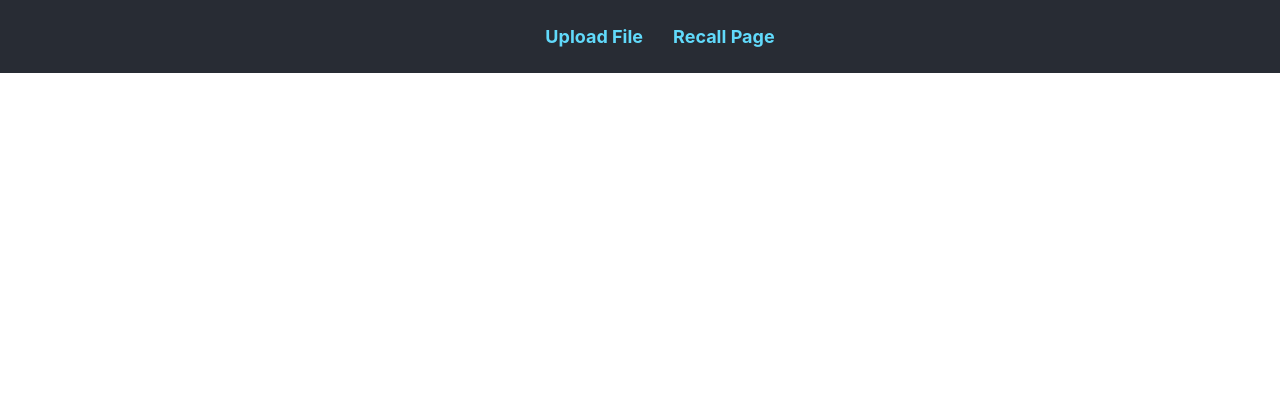
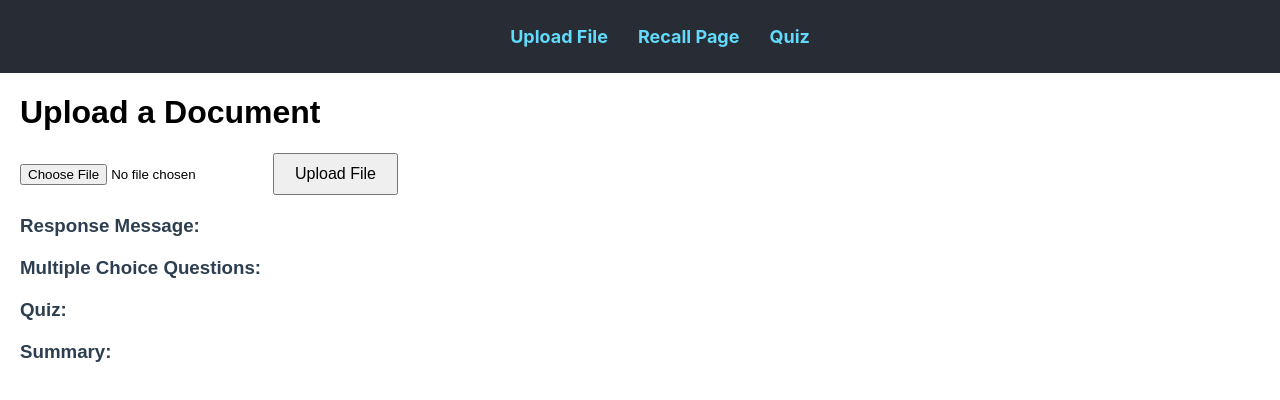
Before and after one commit to MarcoHolden/HooHacks2025, a React (Create React App) app in the folder study_helper/: page /quiz in a window 1280 px wide. Shown: the top 400 px of the page. Built offline with nearby package versions, Linux system fonts and the light colour scheme.

Commit message:
Added Quiz feature

```diff
--- a/study_helper/src/App.js
+++ b/study_helper/src/App.js
@@ -2,6 +2,7 @@ import React, { useState } from 'react';
 import { BrowserRouter as Router, Route, Routes, Link, Navigate } from 'react-router-dom';
 import FileUpload from './components/FileUpload';
 import Recall from './components/Recall';
+import Quiz from './components/Quiz';
 
 const App = () => {
   const [fileProcessed, setFileProcessed] = useState(false);  // This will track if the file has been processed
@@ -18,14 +19,17 @@ const App = () => {
             <li style={{ margin: '0 15px' }}>
               <Link to="/recall" style={linkStyle}>Recall Page</Link>
             </li>
+            <li style={{ margin: '0 15px' }}>
+              <Link to="/quiz" style={linkStyle}>Quiz</Link> {/* 👈 NEW Link */}
+            </li>
           </ul>
         </nav>
 
         {/* Routes */}
         <Routes>
           <Route path="/upload" element={<FileUpload setFileProcessed={setFileProcessed} />} />
-          {/* If file is processed, navigate to Recall page */}
           <Route path="/recall" element={fileProcessed ? <Recall /> : <Navigate to="/upload" />} />
+          <Route path="/quiz" element={<Quiz setFileProcessed={setFileProcessed} />} />
         </Routes>
       </div>
     </Router>
--- a/study_helper/src/components/Quiz.js
+++ b/study_helper/src/components/Quiz.js
@@ -1,99 +1,87 @@
-import React, { useState, useEffect } from 'react';
-import axios from 'axios';
-import Question from './Question';
+import React, { useState } from 'react';
 
 function Quiz() {
-  const [questions, setQuestions] = useState([]);
-  const [currentQuestionIndex, setCurrentQuestionIndex] = useState(0);
-  const [answers, setAnswers] = useState([]);
-  const [questionPerformance, setQuestionPerformance] = useState({});
-  const [questionOrder, setQuestionOrder] = useState([]);
-  const [interactionData, setInteractionData] = useState([]);
-  const [persona, setPersona] = useState(null);
+    const [file, setFile] = useState(null);
+    const [responseMessage, setResponseMessage] = useState('');
+    const [multipleChoiceQuestions, setMultipleChoiceQuestions] = useState('');
+    const [quiz, setQuiz] = useState('');
+    const [summary, setSummary] = useState('');
 
-  useEffect(() => {
-    const fetchedQuestions = [
-      { id: 1, text: 'What is the capital of France?', answer: 'paris'},
-      { id: 2, text: 'What is 2 + 2?', answer: '4'},
-      { id: 3, text: 'What is the powerhouse of the cell?', answer:'mitochondria'},
-    ];
-    setQuestions(fetchedQuestions);
-    setQuestionOrder(fetchedQuestions.map((q) => q.id));
-  }, []);
+    const handleFileChange = (event) => {
+        const selectedFile = event.target.files[0];
+        setFile(selectedFile);
+    };
 
-  const handleAnswer = (answer) => {
-    const currentQuestion = questions.find(
-        (q) => q.id === questionOrder[currentQuestionIndex]
-    );
-    const isCorrect = answer.toLowerCase().trim() === currentQuestion.answer;
+    const handleFileUpload = async () => {
+      if (!file) {
+          setResponseMessage('Please select a file first!');
+          return;
+      }
 
-    setQuestionPerformance((prev) => ({
-        ...prev,
-        [currentQuestion.id]: {
-            ...prev[currentQuestion.id],
-            attempts: (prev[currentQuestion.id]?.attempts || 0) + 1,
-            correct: isCorrect,
-        },
-    }));
+      const formData = new FormData();
+      formData.append("file", file);
 
+      try {
+          // Send the request
+          const response = await fetch('http://127.0.0.1:5000/upload', {
+              method: 'POST',
+              body: formData,
+          });
 
-    setAnswers([...answers, {questionId: currentQuestion.id, answer, isCorrect}]);
-    setInteractionData([
-        ...interactionData,
-        {
-            questionId: currentQuestion.id,
-            answer: answer,
-            isCorrect: isCorrect,
-            timestamp: Date.now(),
-        },
-    ]);
-    if (currentQuestionIndex < questions.length - 1) {
-      setCurrentQuestionIndex(currentQuestionIndex + 1);
-    } else {
-        generatePersona();
-    }
+          // Check if response is ok (status code 200)
+          if (response.ok) {
+              const data = await response.json(); // Parse the JSON response
+
+              // Log the full response data to the console for debugging
+              console.log("Full Response Data:", data);
+
+              // Log just the message to inspect it
+              console.log("Message:", data.message);
+
+              // Extract the correct values from the response
+              setResponseMessage(data.message);  // Display the 'message' part of the response
+
+              // Ensure you're passing the raw HTML string
+              setMultipleChoiceQuestions(data.multiple_choice_questions.multiple_choice_questions);
+              setQuiz(data.quiz);
+              setSummary(data.summary);
+          } else {
+              // Handle errors if response isn't ok (non-200 status)
+              const errorData = await response.json();
+              setResponseMessage(`Error: ${errorData.error}`);
+          }
+      } catch (err) {
+          console.error('Error uploading file:', err);
+          setResponseMessage('Error uploading file!');
+      }
   };
 
-  const adjustQuestionOrder = () => {
-    const incorrectQuestions = questionOrder.filter(
-        (id) => questionPerformance[id]?.correct === false
-    );
-    const correctQuestions = questionOrder.filter(
-        (id) => questionPerformance[id]?.correct !== false
-    );
-    setQuestionOrder([...incorrectQuestions, ...correctQuestions]);
-    setCurrentQuestionIndex(0)
-  };
+  return (
+      <div style={{ margin: '20px', fontFamily: 'Arial, sans-serif' }}>
+          <h1>Upload a Document</h1>
+          <input type="file" onChange={handleFileChange} />
+          <button onClick={handleFileUpload} style={{ padding: '10px 20px', fontSize: '16px' }}>Upload File</button>
 
-  const generatePersona = async () => {
-    try{
-        const response = await axios.post('/generate-persona', {interactionData});
-        setPersona(response.data.persona);
-    } catch (error) {
-        console.error('Error generating persona:', error);
-    }
-  };
+          <div style={{ marginTop: '20px' }}>
+              <h3 style={{ color: '#2c3e50' }}>Response Message:</h3>
+              <p style={{ fontSize: '18px', color: '#34495e' }}>{responseMessage}</p>
+          </div>
 
-  if (questions.length === 0) {
-    return <div>Loading...</div>;
-  }
+          <div style={{ marginTop: '20px' }}>
+              <h3 style={{ color: '#2c3e50' }}>Multiple Choice Questions:</h3>
+              <div style={{ fontSize: '16px', color: '#2c3e50' }} dangerouslySetInnerHTML={{ __html: multipleChoiceQuestions }} />
+          </div>
 
-  const currentQuestion = questions.find(
-    (q) => q.id === questionOrder[currentQuestionIndex]
-  )
+          <div style={{ marginTop: '20px' }}>
+              <h3 style={{ color: '#2c3e50' }}>Quiz:</h3>
+              <div style={{ fontSize: '16px', color: '#2c3e50' }} dangerouslySetInnerHTML={{ __html: quiz }} />
+          </div>
 
-  return (
-    <div>
-      {currentQuestionIndex < questions.length ? (
-        <Question
-          question={questions[currentQuestionIndex]}
-          onAnswer={handleAnswer}
-        />
-      ) : (
-        <div>Quiz completed!</div>
-      )}
-      {persona && <div>{persona}</div>}
-    </div>
+          <div style={{ marginTop: '20px' }}>
+              <h3 style={{ color: '#2c3e50' }}>Summary:</h3>
+              <div style={{ fontSize: '16px', color: '#2c3e50' }} dangerouslySetInnerHTML={{ __html: summary }} />
+          </div>
+      </div>
   );
 }
 
```
Also changed, not shown: 2 other files (tests, documents, lock files or other folders).
